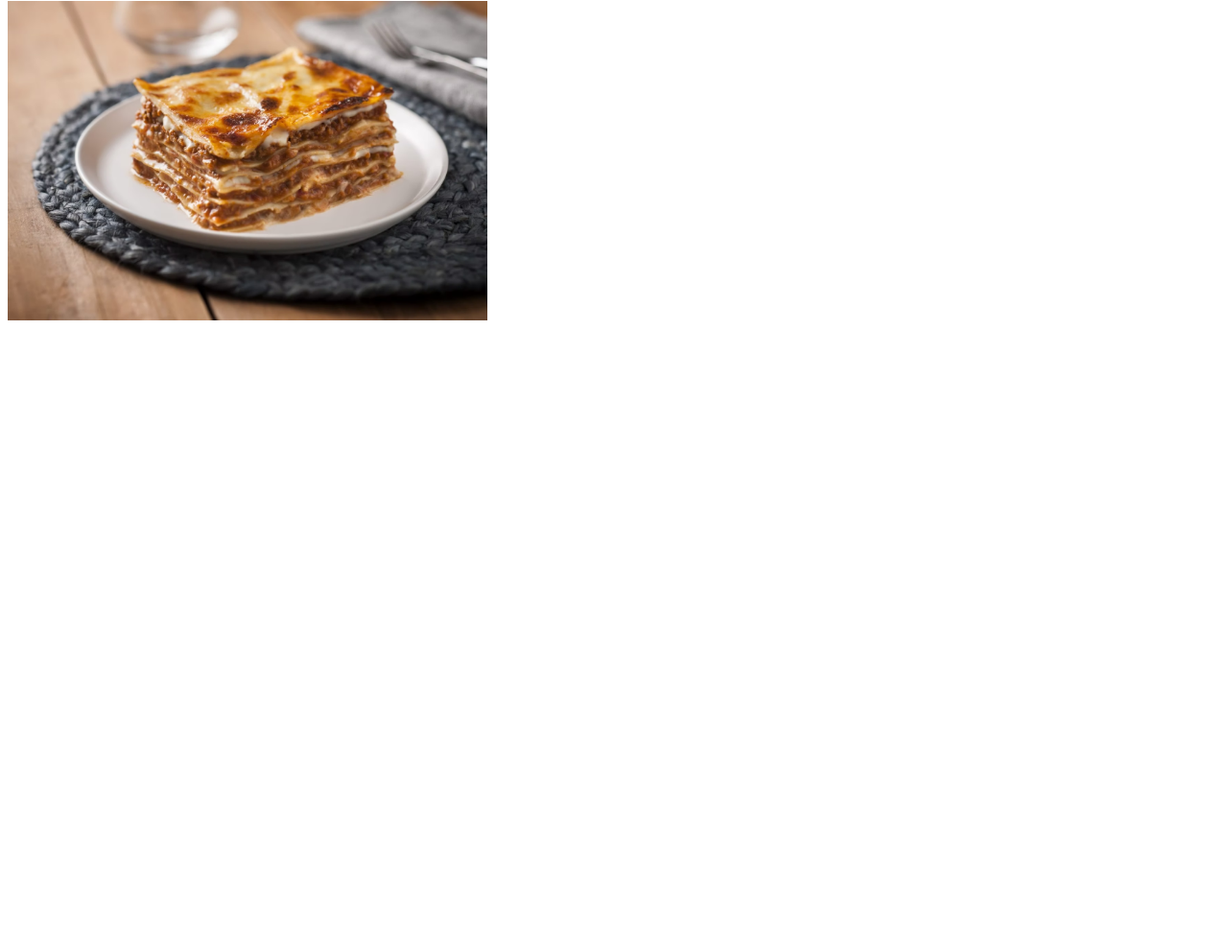
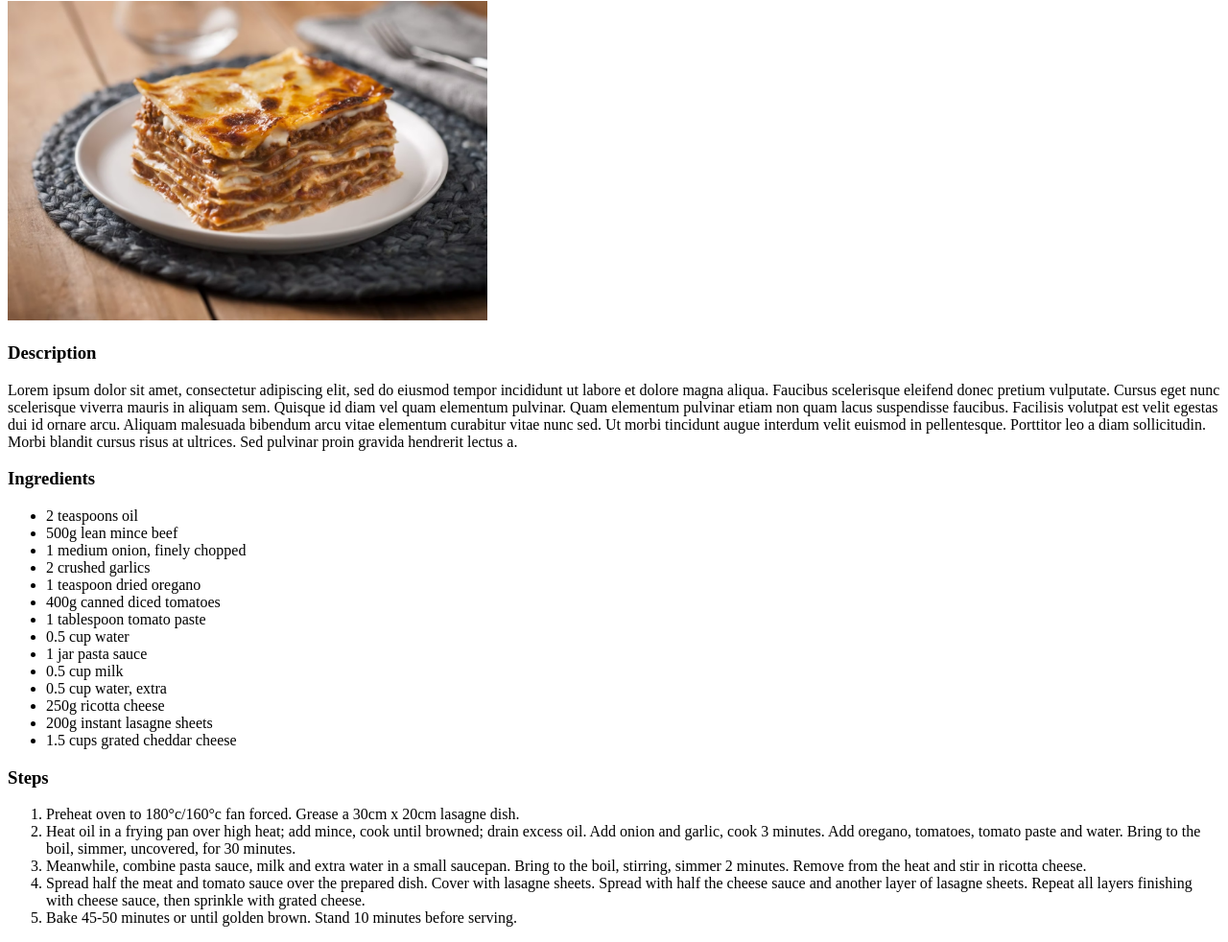
Before and after one commit to Prosthius/odin-recipes, a plain HTML site: page recipes/lasagna.html in a window 1280 px wide. Shown: the part 79-1061 px from the top of the page at 96% size. Before the commit the page ends 800 px from the top, so only its background shows below. Drawn offline with Linux system fonts and the light colour scheme.

Commit message:
Complete recipe

```diff
--- a/recipes/lasagna.html
+++ b/recipes/lasagna.html
@@ -9,6 +9,60 @@
    <body>
        <h1>Lasagne</h1>
        <img src="../img/lasanga.avif" width="500" alt="An photo of lasagna">
-   </body>
+
+       <h3>Description</h3>
+
+       <p>Lorem ipsum dolor sit amet, consectetur adipiscing elit, sed do eiusmod tempor incididunt ut labore et dolore magna aliqua.
+           Faucibus scelerisque eleifend donec pretium vulputate.
+           Cursus eget nunc scelerisque viverra mauris in aliquam sem.
+           Quisque id diam vel quam elementum pulvinar.
+           Quam elementum pulvinar etiam non quam lacus suspendisse faucibus.
+           Facilisis volutpat est velit egestas dui id ornare arcu.
+           Aliquam malesuada bibendum arcu vitae elementum curabitur vitae nunc sed.
+           Ut morbi tincidunt augue interdum velit euismod in pellentesque.
+           Porttitor leo a diam sollicitudin. Morbi blandit cursus risus at ultrices.
+           Sed pulvinar proin gravida hendrerit lectus a.</p>
+
+       <h3>Ingredients</h3>
+       <ul>
+           <li>2 teaspoons oil</li>
+           <li>500g lean mince beef</li>
+           <li>1 medium onion, finely chopped</li>
+           <li>2 crushed garlics</li>
+           <li>1 teaspoon dried oregano</li>
+           <li>400g canned diced tomatoes</li>
+           <li>1 tablespoon tomato paste</li>
+           <li>0.5 cup water</li>
+           <li>1 jar pasta sauce</li>
+           <li>0.5 cup milk</li>
+           <li>0.5 cup water, extra</li>
+           <li>250g ricotta cheese</li>
+           <li>200g instant lasagne sheets</li>
+           <li>1.5 cups grated cheddar cheese</li>
+       </ul>
+       <h3>Steps</h3>
+       <ol>
+           <li>Preheat oven to 180°c/160°c fan forced.
+               Grease a 30cm x 20cm lasagne dish.</li>
+
+           <li>Heat oil in a frying pan over high heat; add mince, cook until browned; drain excess oil.
+               Add onion and garlic, cook 3 minutes.
+               Add oregano, tomatoes, tomato paste and water.
+               Bring to the boil, simmer, uncovered, for 30 minutes.</li>
+
+           <li>Meanwhile, combine pasta sauce, milk and extra water in a small saucepan.
+               Bring to the boil, stirring, simmer 2 minutes.
+               Remove from the heat and stir in ricotta cheese.</li>
+
+           <li>Spread half the meat and tomato sauce over the prepared dish.
+               Cover with lasagne sheets.
+               Spread with half the cheese sauce and another layer of lasagne sheets.
+               Repeat all layers finishing with cheese sauce, then sprinkle with grated cheese.</li>
+
+           <li>Bake 45-50 minutes or until golden brown.
+               Stand 10 minutes before serving.</li>
+
+       </ol>
+    </body>
 
 </html>
```
